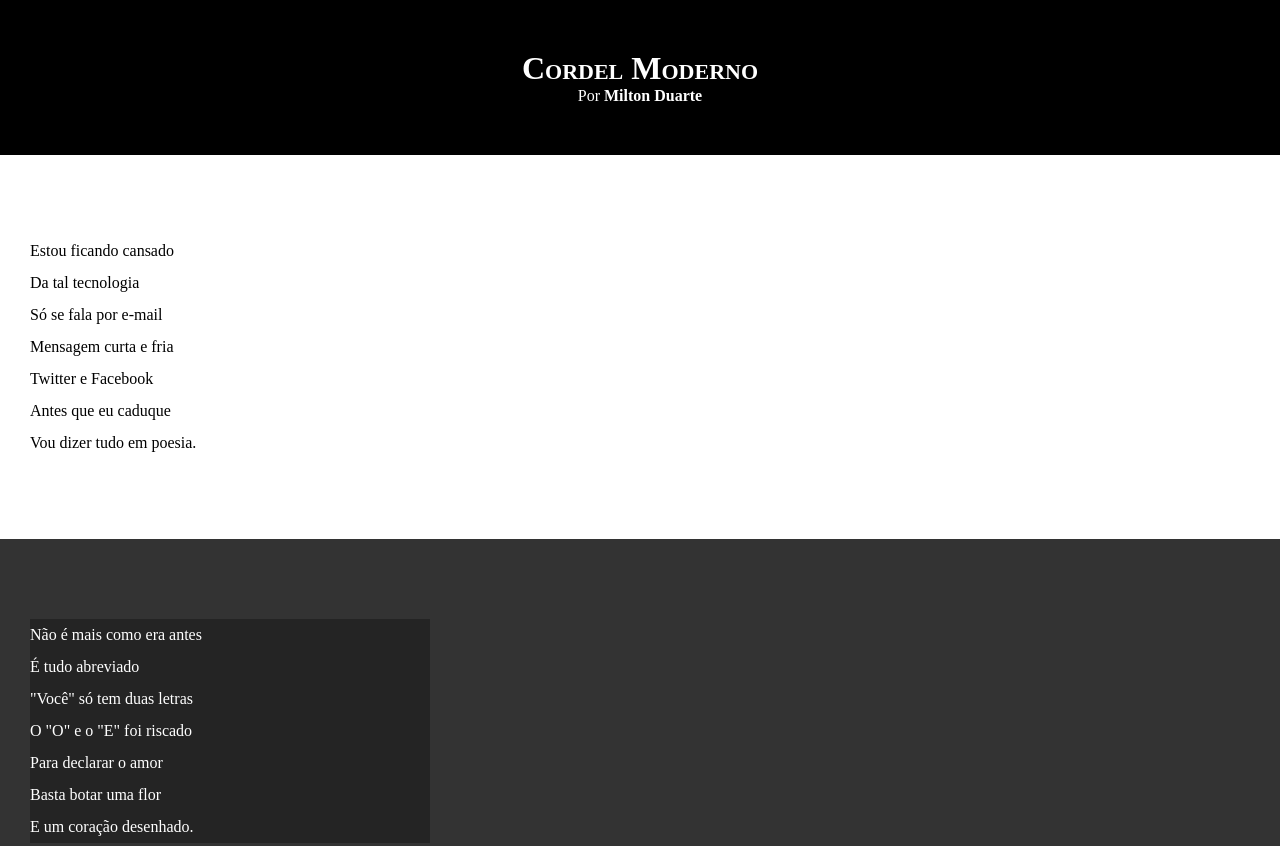
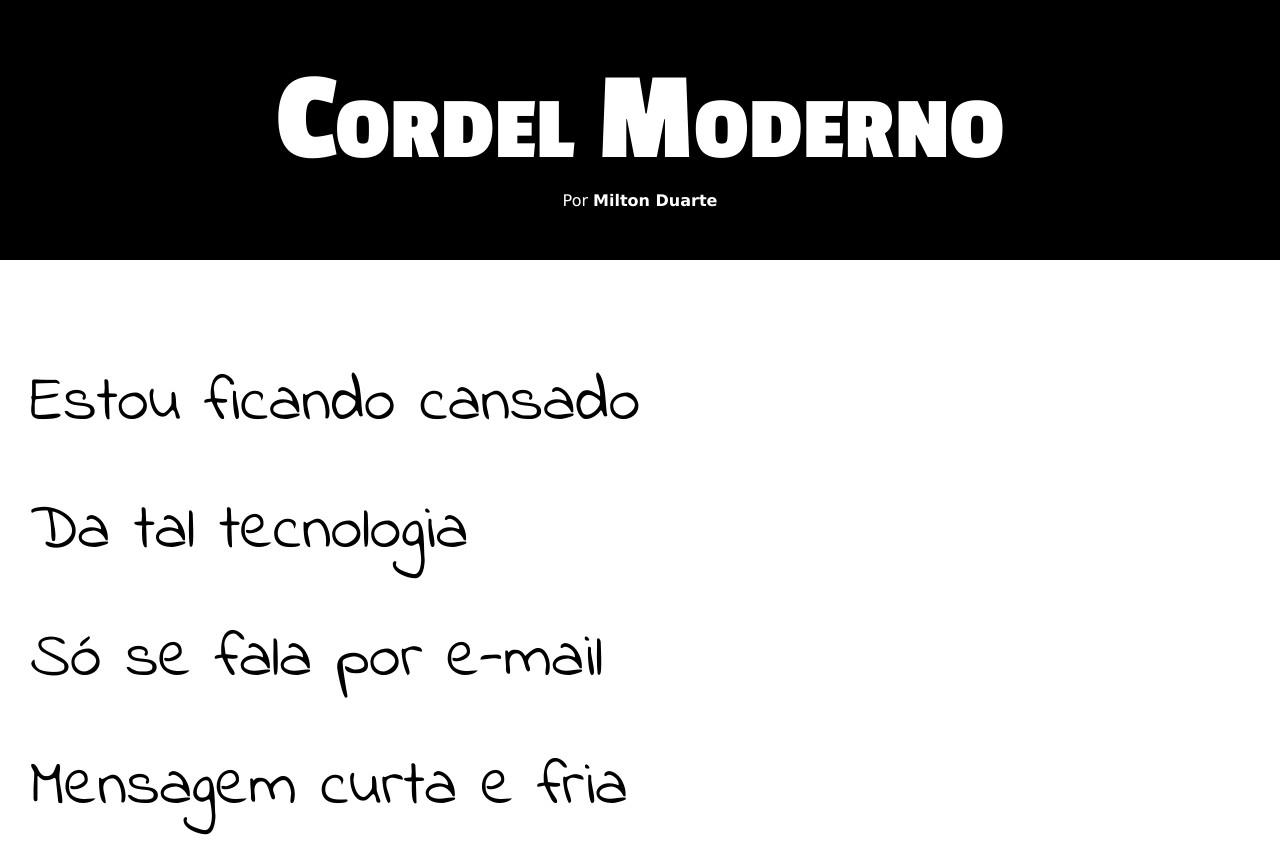
Before and after one commit to DanielWhite001/desafio09, a plain HTML site: page index.html in a window 1280 px wide. Shown: the top 846 px of the page. Drawn offline with Linux system fonts and the light colour scheme.

Commit message:
mais algumas atualizações

```diff
--- a/style.css
+++ b/style.css
@@ -1,4 +1,16 @@
 @charset "UTF-8";
+
+@import url('https://fonts.googleapis.com/css2?family=Passion+One:wght@400;700;900&display=swap');
+
+@import url('https://fonts.googleapis.com/css2?family=Indie+Flower&display=swap');
+
+
+:root {
+        --fonte1: Verdana, Geneva, Tahoma, sans-serif;
+        --fonte2: 'Passion One', cursive;
+        --fonte3: 'Indie Flower';
+
+}
 
 * {
         margin: 0px;
@@ -8,6 +20,7 @@
 html, body {
         background-color: darkgray;
         min-height: 100vh;
+        font-family: var(--fonte1);
 }
 
 header {
@@ -17,8 +30,10 @@ header {
 }
 
 header > h1 {
+        font-family: var(--fonte2);
         padding-top: 50px;
         font-variant: small-caps;
+        font-size: 10vw;
 }
 
 header > p {
@@ -36,10 +51,13 @@ header a:hover, footer a:hover   {
 }
 
 section {
+        font-size: 20px;
         padding-top: 10vh;
         padding-bottom: 10vh;
         line-height: 2em;
         padding-left: 30px;
+        font-family: var(--fonte3);
+        font-size: 5vw;
 }
 
 section.normal {
```
